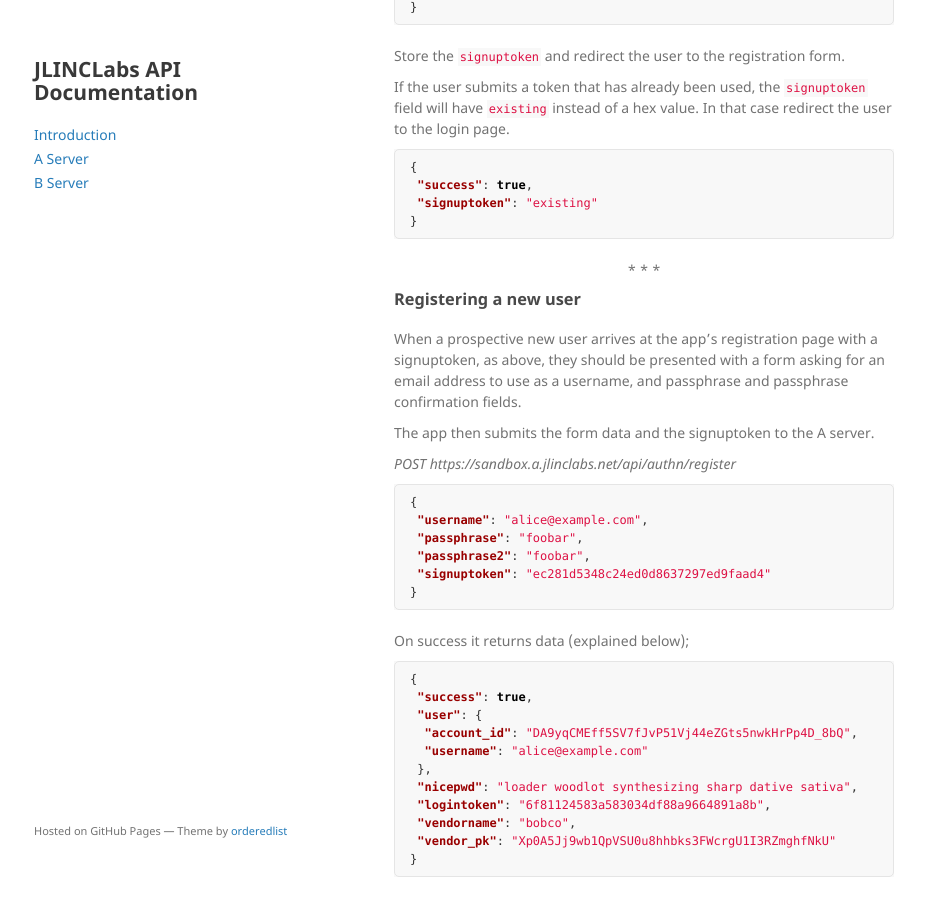
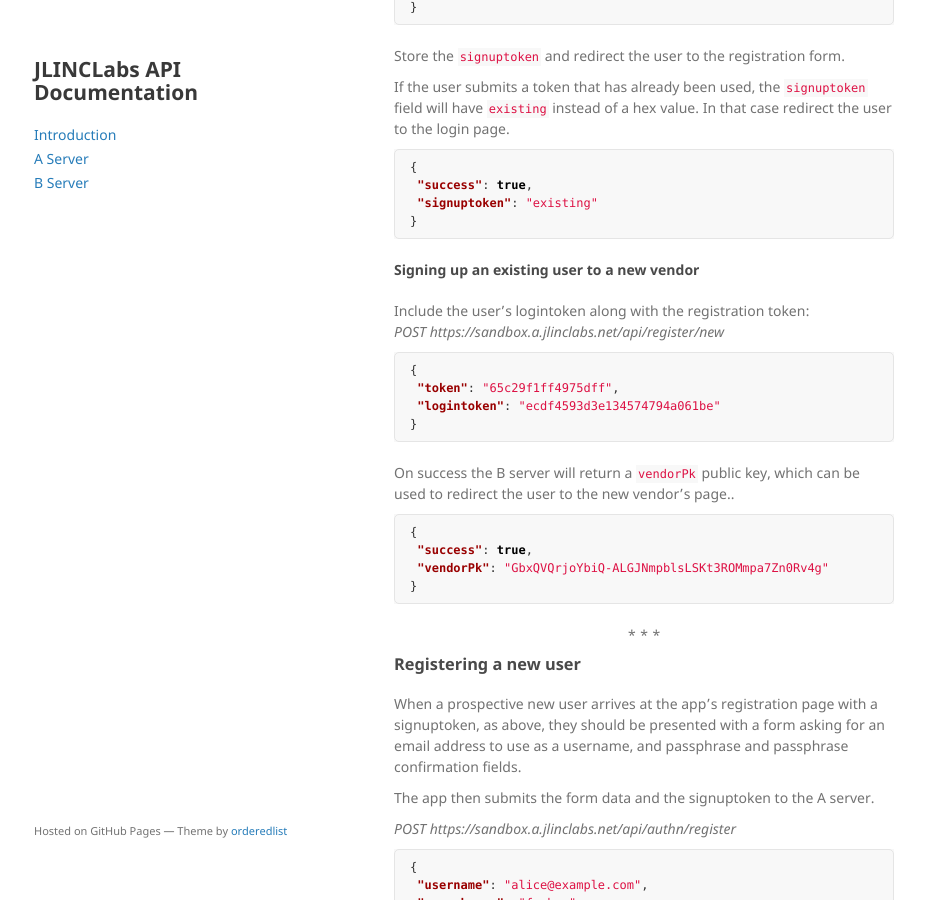
Before and after one commit to jlinclabs/apidocs, a Jekyll site: the page built from a_server.md, in a window 1280 px wide and 900 px high, scrolled down 494 px. Shown: the whole window, without its empty margins (176-1101 px from the left). Built offline with Jekyll 4.4.1, drawn with Linux system fonts in a browser that asks for light colours; our own code applies the rules of GitHub Pages for plain Markdown files.

Commit message:
Signing up an existing user to a new vendor

````diff
--- a/a_server.md
+++ b/a_server.md
@@ -33,6 +33,27 @@ If the user submits a token that has already been used, the `signuptoken` field
 {
  "success": true,
  "signuptoken": "existing"
+}
+```
+
+#### Signing up an existing user to a new vendor
+
+Include the user's logintoken along with the registration token:
+_POST https://sandbox.a.jlinclabs.net/api/register/new_
+
+```json
+{
+ "token": "65c29f1ff4975dff",
+ "logintoken": "ecdf4593d3e134574794a061be"
+}
+```
+
+On success the B server will return a `vendorPk` public key, which can be used to redirect the user to the new vendor's page..
+
+```json
+{
+ "success": true,
+ "vendorPk": "GbxQVQrjoYbiQ-ALGJNmpblsLSKt3ROMmpa7Zn0Rv4g"
 }
 ```
 
````
